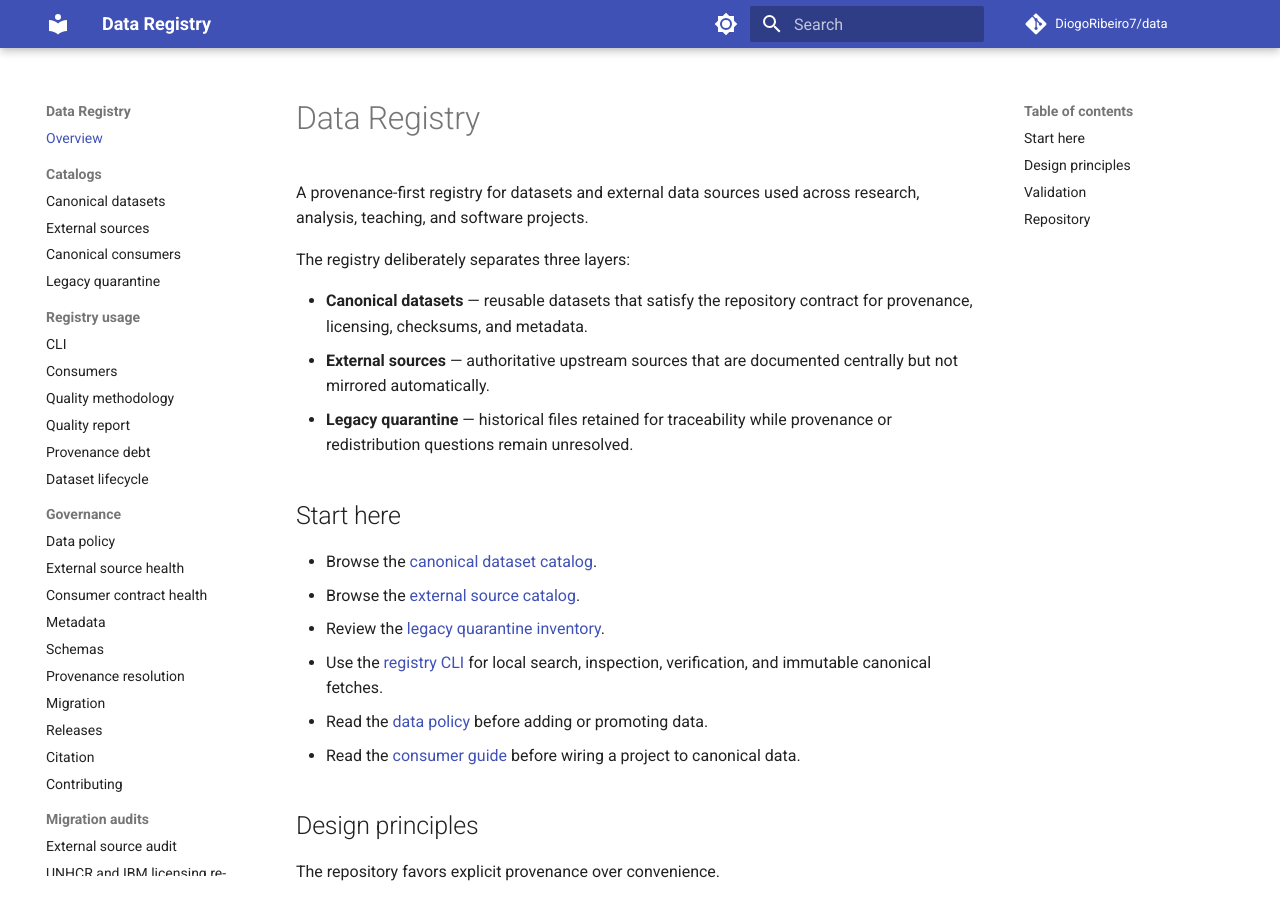
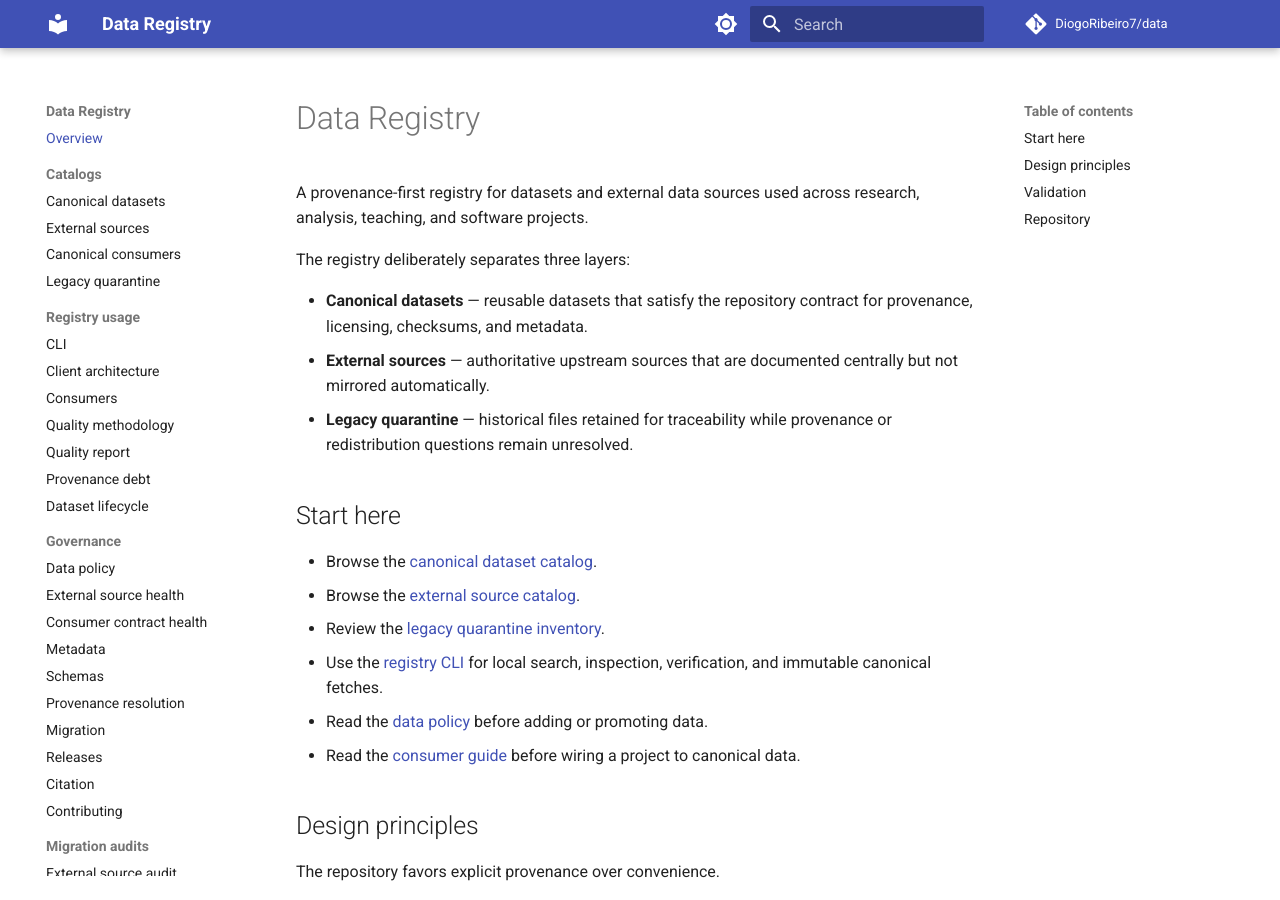
Before and after one commit to DiogoRibeiro7/data, an MkDocs documentation site: the page built from docs/index.md, in a window 1280 px wide and 900 px high. Built offline with MkDocs 1.6.1 and Material for MkDocs 9.7.7, drawn with Linux system fonts in a browser that asks for light colours; comment, search, counter and statistics services are not loaded.

Commit message:
reapply: mkdocs.yml

```diff
--- a/mkdocs.yml
+++ b/mkdocs.yml
@@ -45,6 +45,7 @@ nav:
       - Legacy quarantine: generated/legacy-inventory.md
   - Registry usage:
       - CLI: CLI.md
+      - Client architecture: CLIENT_ARCHITECTURE.md
       - Consumers: CONSUMERS.md
       - Quality methodology: QUALITY.md
       - Quality report: generated/registry-quality.md
```
